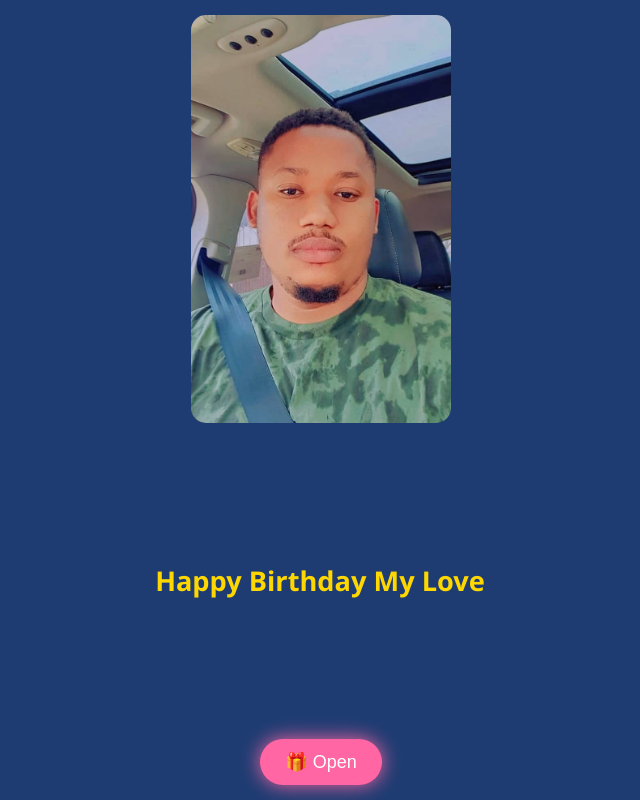
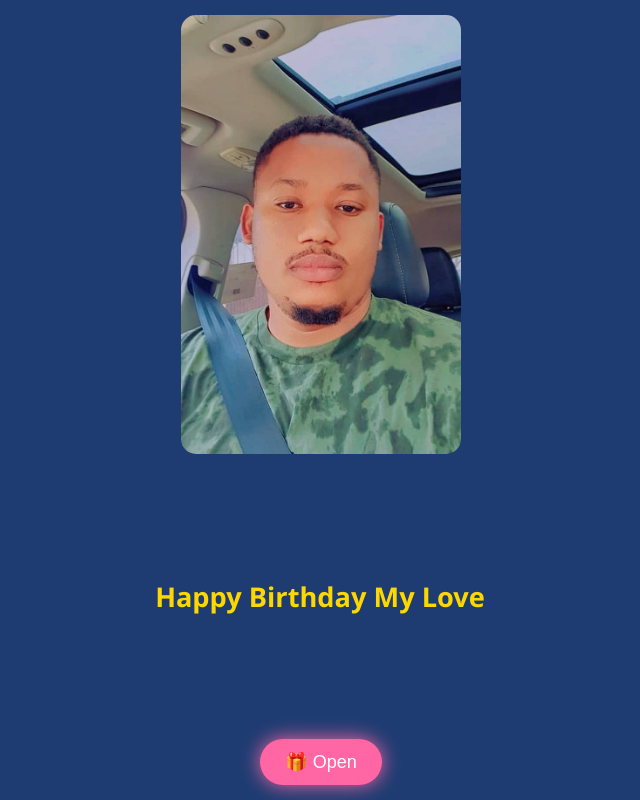
Before and after one commit to raimonvibe/Rodger-Jessica, a plain HTML site: page index.html in a window 1280 px wide. Shown: the whole page, without its empty margins (319-959 px from the left). Drawn offline with nearby package versions, Linux system fonts and the light colour scheme.

Commit message:
Update index.html

```diff
--- a/index.html
+++ b/index.html
@@ -68,18 +68,14 @@ opacity: 1;
   box-sizing: border-box;
 }
 
-/* MODIFIED styles for the image within #welcome-screen */
 #welcome-screen img {
-  width: 70vw;
-  max-width: 260px;   /* Slightly reduced max-width */
-  max-height: 80vh;   /* IMPORTANT: Constrains the image's vertical height */
-                        /* This value might need tweaking based on your image's aspect ratio */
-  object-fit: cover;    /* Ensures image covers the space, may crop if aspect ratio mismatches */
-  border-radius: 15px;
-  /* Your existing animation properties for blurIn */
-  filter: blur(12px);
-  opacity: 0;
-  animation: blurIn 3s ease-out forwards;
+width: 70vw;
+max-width: 280px;
+border-radius: 15px;
+object-fit: cover;
+filter: blur(12px);
+opacity: 0;
+animation: blurIn 3s ease-out forwards;
 }
 
 /* MODIFIED styles for .typing-text */
```
